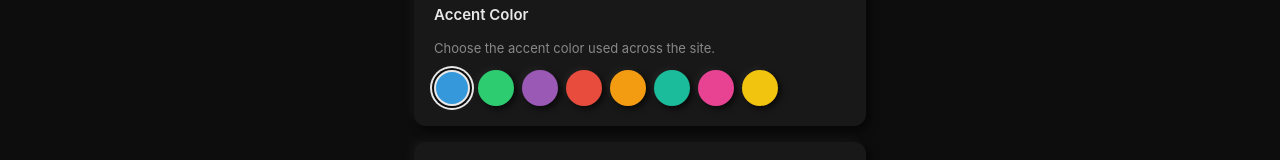
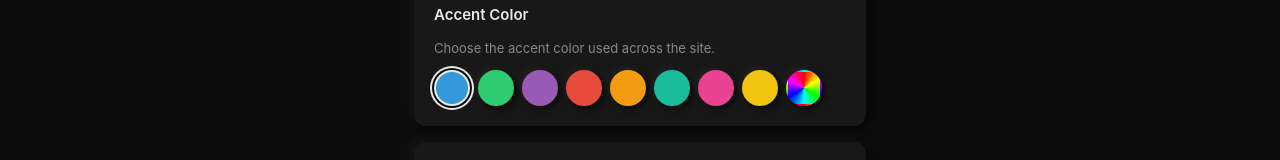
Before and after one commit to pritamprasd/media-server, a React (Vite) app in the folder frontend/: page /settings in a window 1280 px wide. Shown: the part 188-348 px from the top of the page. Built offline with nearby package versions, Linux system fonts and the light colour scheme.

Commit message:
custom accent color

```diff
--- a/frontend/src/pages/Settings.css
+++ b/frontend/src/pages/Settings.css
@@ -148,6 +148,26 @@
   box-shadow: 0 0 0 2px var(--color-bg), 0 0 0 4px var(--color-text);
 }
 
+.settings__color-picker {
+  position: relative;
+  overflow: hidden;
+  display: inline-flex;
+  align-items: center;
+  justify-content: center;
+  background: conic-gradient(red, yellow, lime, aqua, blue, magenta, red);
+}
+
+.settings__color-picker input[type="color"] {
+  position: absolute;
+  inset: -4px;
+  width: calc(100% + 8px);
+  height: calc(100% + 8px);
+  border: none;
+  padding: 0;
+  cursor: pointer;
+  opacity: 0;
+}
+
 .settings__column-btns {
   display: flex;
   gap: 0.375rem;
--- a/frontend/src/pages/Settings.jsx
+++ b/frontend/src/pages/Settings.jsx
@@ -171,6 +171,16 @@ function Settings() {
               title={c.name}
             />
           ))}
+          <label
+            className={`settings__color-btn settings__color-picker ${!ACCENT_COLORS.some((c) => c.value === accentColor) ? "settings__color-btn--active" : ""}`}
+            title="Custom color"
+          >
+            <input
+              type="color"
+              value={ACCENT_COLORS.some((c) => c.value === accentColor) ? "#3498db" : accentColor}
+              onChange={(e) => handleAccentChange(e.target.value)}
+            />
+          </label>
         </div>
       </div>
 
```
